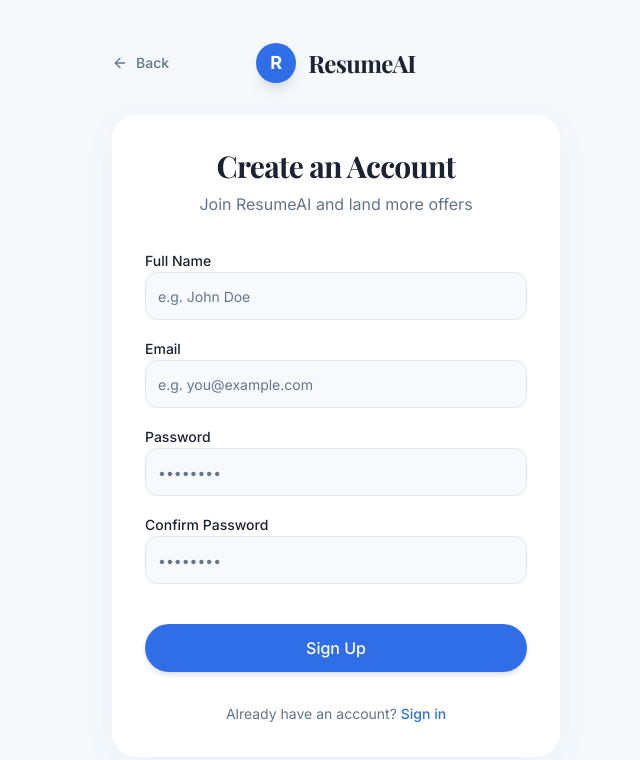
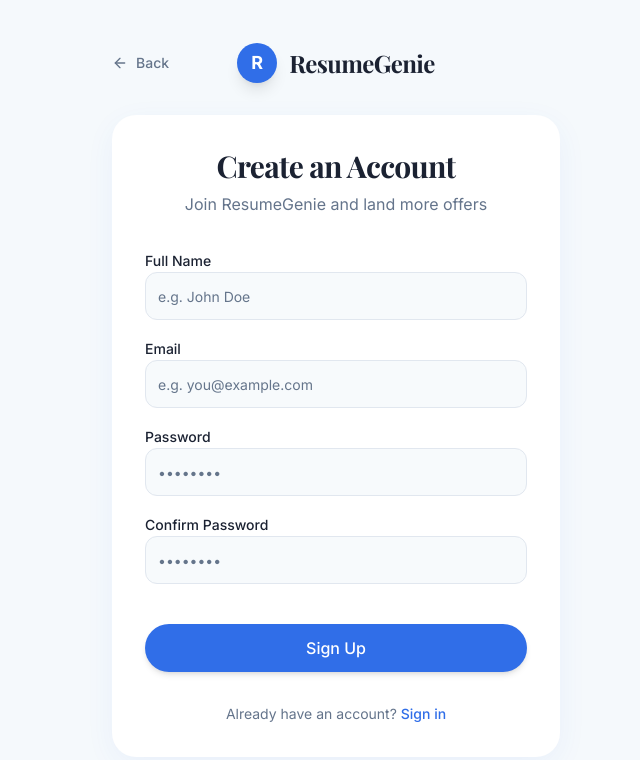
Before and after one commit to thepriyanshiroy/ResumeGenie, a Next.js app in the folder frontend/: page /signup in a window 1280 px wide. Shown: the top 760 px of the page, without its empty margins (304-944 px from the left). Built offline with nearby package versions, Linux system fonts and the light colour scheme; no server answers.

Commit message:
Completed

```diff
--- a/frontend/src/app/(auth)/layout.js
+++ b/frontend/src/app/(auth)/layout.js
@@ -30,7 +30,7 @@
               R
             </div>
             <h1 className="text-2xl font-bold tracking-tight text-foreground font-display">
-              ResumeAI
+              ResumeGenie
             </h1>
           </Link>
         </div>
--- a/frontend/src/app/(auth)/signup/page.js
+++ b/frontend/src/app/(auth)/signup/page.js
@@ -45,7 +45,7 @@
   return (
     <div>
       <h2 className="text-3xl font-display font-bold text-center text-foreground mb-2">Create an Account</h2>
-      <p className="text-center text-[#64748B] mb-8">Join ResumeAI and land more offers</p>
+      <p className="text-center text-[#64748B] mb-8">Join ResumeGenie and land more offers</p>
 
       <form onSubmit={handleSubmit(onSubmit)} className="space-y-4">
         <div className="space-y-2">
--- a/frontend/src/app/layout.js
+++ b/frontend/src/app/layout.js
@@ -21,7 +21,7 @@
 });
 
 export const metadata = {
-  title: "ResumeAI — AI Resume Analyzer & ATS Score Checker",
+  title: "ResumeGenie — AI Resume Analyzer & ATS Score Checker",
   description: "Analyze your resume against any job description. Get an instant ATS score, keyword gaps, and AI-powered rewrite suggestions.",
 };
 
--- a/frontend/src/components/dashboard/DashboardNavbar.jsx
+++ b/frontend/src/components/dashboard/DashboardNavbar.jsx
@@ -32,7 +32,7 @@
           R
         </div>
         <h1 className="text-xl font-bold tracking-tight text-foreground font-display">
-          ResumeAI
+          ResumeGenie
         </h1>
       </Link>
 
--- a/frontend/src/components/landing/Hero.js
+++ b/frontend/src/components/landing/Hero.js
@@ -1,6 +1,8 @@
 "use client";
 import { Button } from "@/components/ui/Button";
 import { Sparkles } from "lucide-react";
+
+import Link from "next/link";
 
 export default function Hero() {
   return (
@@ -22,9 +24,11 @@
 
       {/* CTAs */}
       <div className="flex flex-col sm:flex-row items-center gap-4">
-        <Button variant="premium" size="lg">
-          Start!
-        </Button>
+        <Link href="/login">
+          <Button variant="premium" size="lg">
+            Start!
+          </Button>
+        </Link>
       </div>
     </section>
   );
--- a/frontend/src/components/layout/Navbar.jsx
+++ b/frontend/src/components/layout/Navbar.jsx
@@ -11,7 +11,7 @@
           R
         </div>
         <h1 className="text-2xl font-bold tracking-tight text-foreground font-display">
-          ResumeAI
+          ResumeGenie
         </h1>
       </div>
 
```
